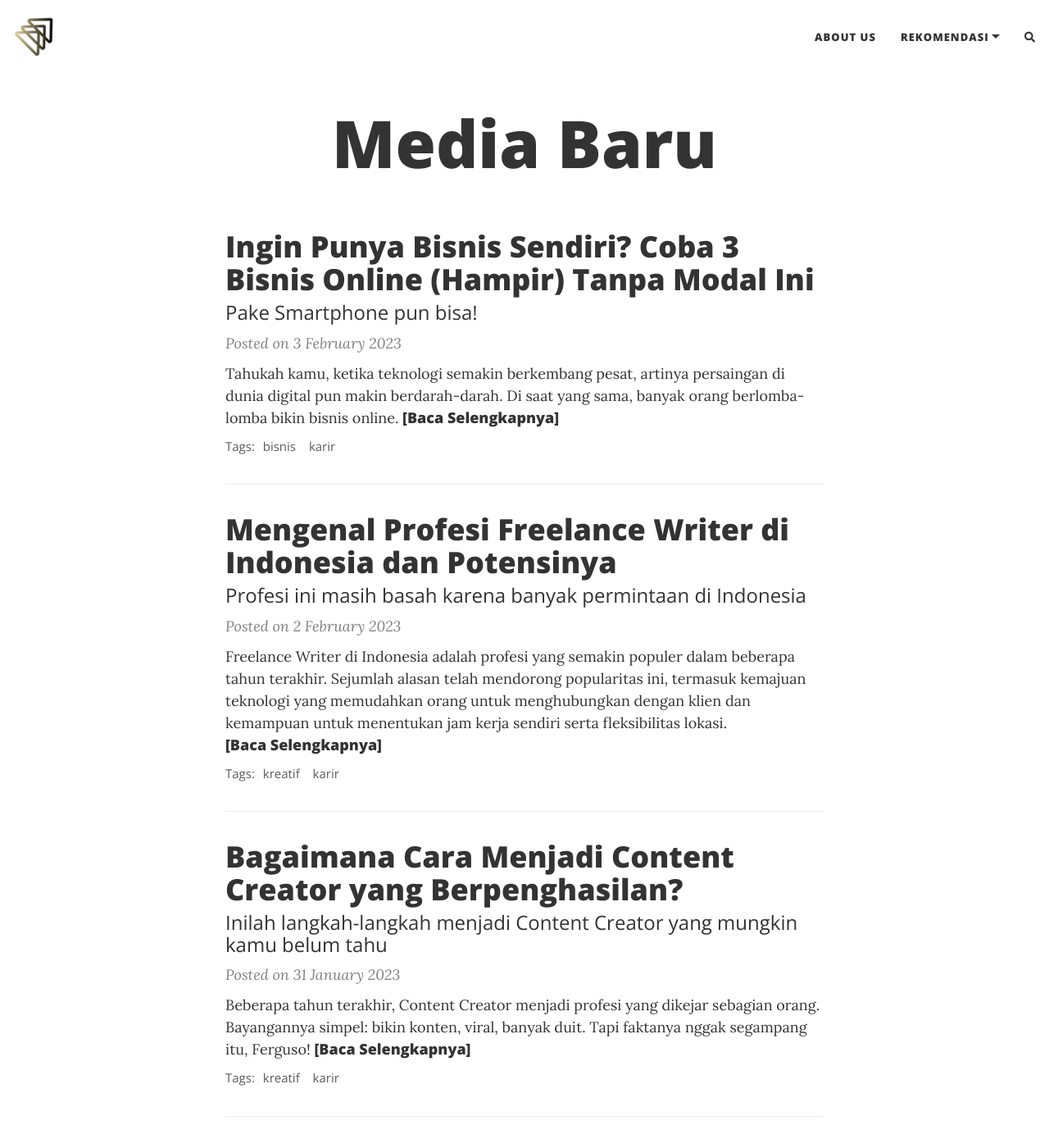
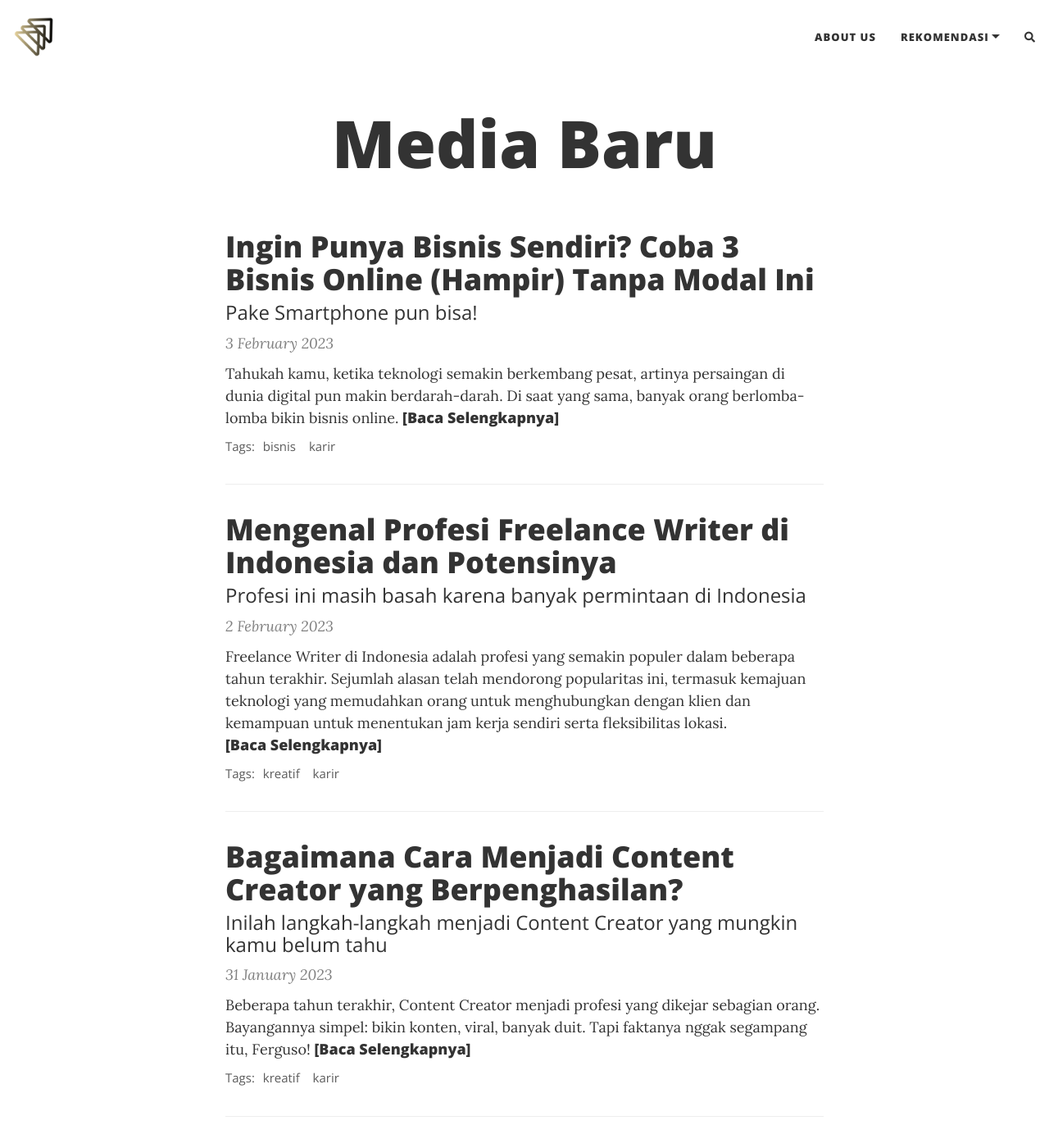
Before and after one commit to haloorderio/mediabaru, a Jekyll site: the page built from index.html, in a window 1280 px wide and 1400 px high. Shown: the whole window at 82% size. Built offline with Jekyll 4.4.1, drawn with Linux system fonts in a browser that asks for light colours; nearby versions of some CDN libraries; the list of posts is cut into pages by our own code; comment, search, counter and statistics services are not loaded; some of the changed text lies outside the part shown.

Commit message:
Update home.html

```diff
--- a/_layouts/home.html
+++ b/_layouts/home.html
@@ -48,7 +48,7 @@
 
       <p class="post-meta">
         {% assign date_format = site.date_format | default: "%B %-d, %Y" %}
-        Posted on {{ post.date | date: date_format }}
+        {{ post.date | date: date_format }}
       </p>
 
       {% if thumbnail != "" %}
@@ -101,12 +101,12 @@
 <ul class="pagination main-pager">
   {% if paginator.previous_page %}
   <li class="page-item previous">
-    <a class="page-link" href="{{ paginator.previous_page_path | absolute_url }}">&larr; Newer Posts</a>
+    <a class="page-link" href="{{ paginator.previous_page_path | absolute_url }}">&larr; Artikel Terbaru</a>
   </li>
   {% endif %}
   {% if paginator.next_page %}
   <li class="page-item next">
-    <a class="page-link" href="{{ paginator.next_page_path | absolute_url }}">Older Posts &rarr;</a>
+    <a class="page-link" href="{{ paginator.next_page_path | absolute_url }}">Artikel Terlama &rarr;</a>
   </li>
   {% endif %}
 </ul>
```
